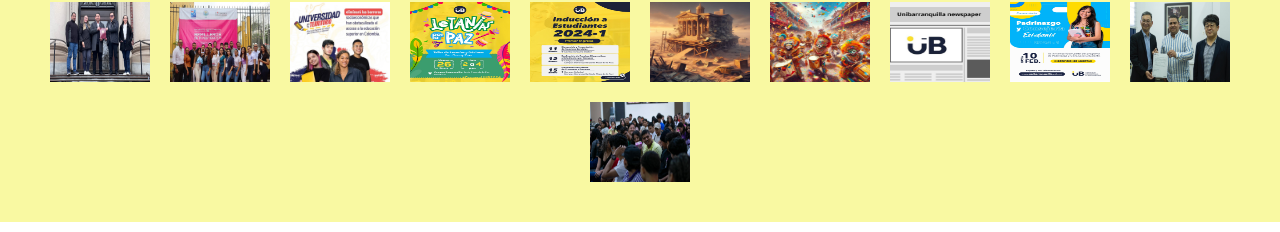
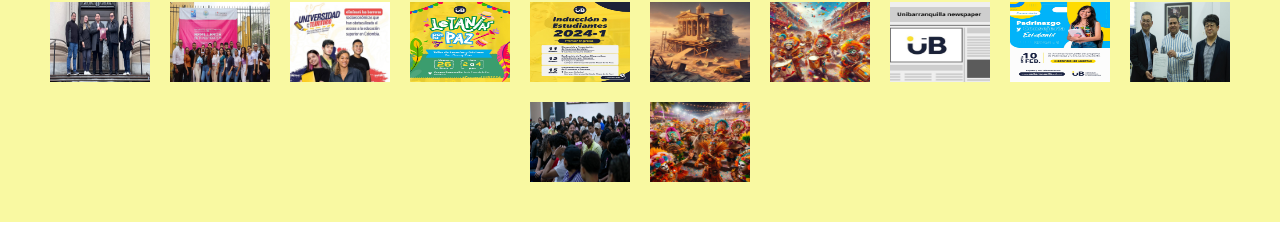
Before and after one commit to JesusVergara89/Photodatabase, a React (Vite) app: page / in a window 1280 px wide. Shown: the part 286-518 px from the top of the page. Built offline with nearby package versions, Linux system fonts and the light colour scheme.

Commit message:
guacherna

```diff
--- a/src/components/PhotosAppScriptClass1.jsx
+++ b/src/components/PhotosAppScriptClass1.jsx
@@ -31,6 +31,7 @@
 import concejeria from './cardsPhotos/concejeria2023.jpg'
 import korea2023 from './cardsPhotos/korea2023.jpg'
 import induc12023 from './cardsPhotos/inducción12023.jpg'
+import guacher2024 from './cardsPhotos/guacherna2024.jpg'
 
 
 const PhotosAppScriptClass1 = () => {
@@ -75,6 +76,7 @@
 
         <img src={korea2023} alt="" />
         <img src={induc12023} alt="" />
+        <img src={guacher2024} alt="" />
       </div>
     </article>
   )
```
Also changed, not shown: src/components/cardsPhotos/guacherna2024.jpg (added).
